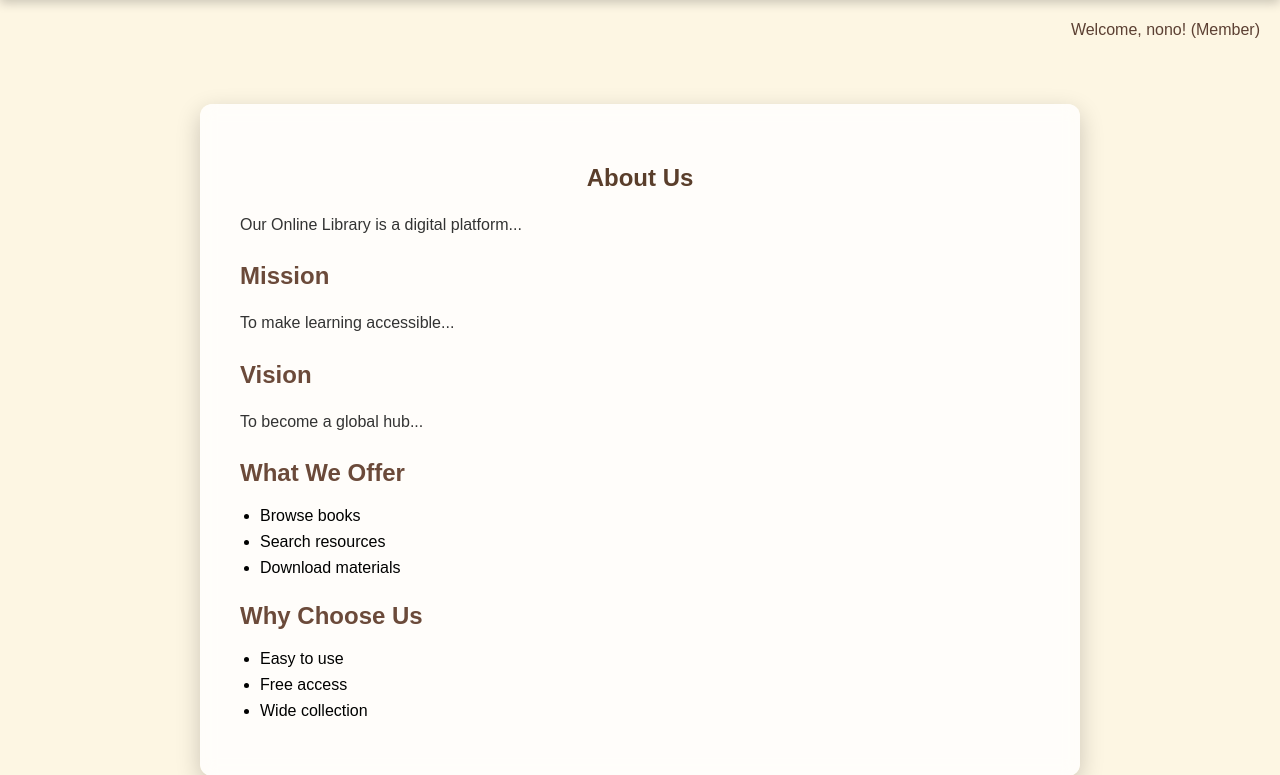
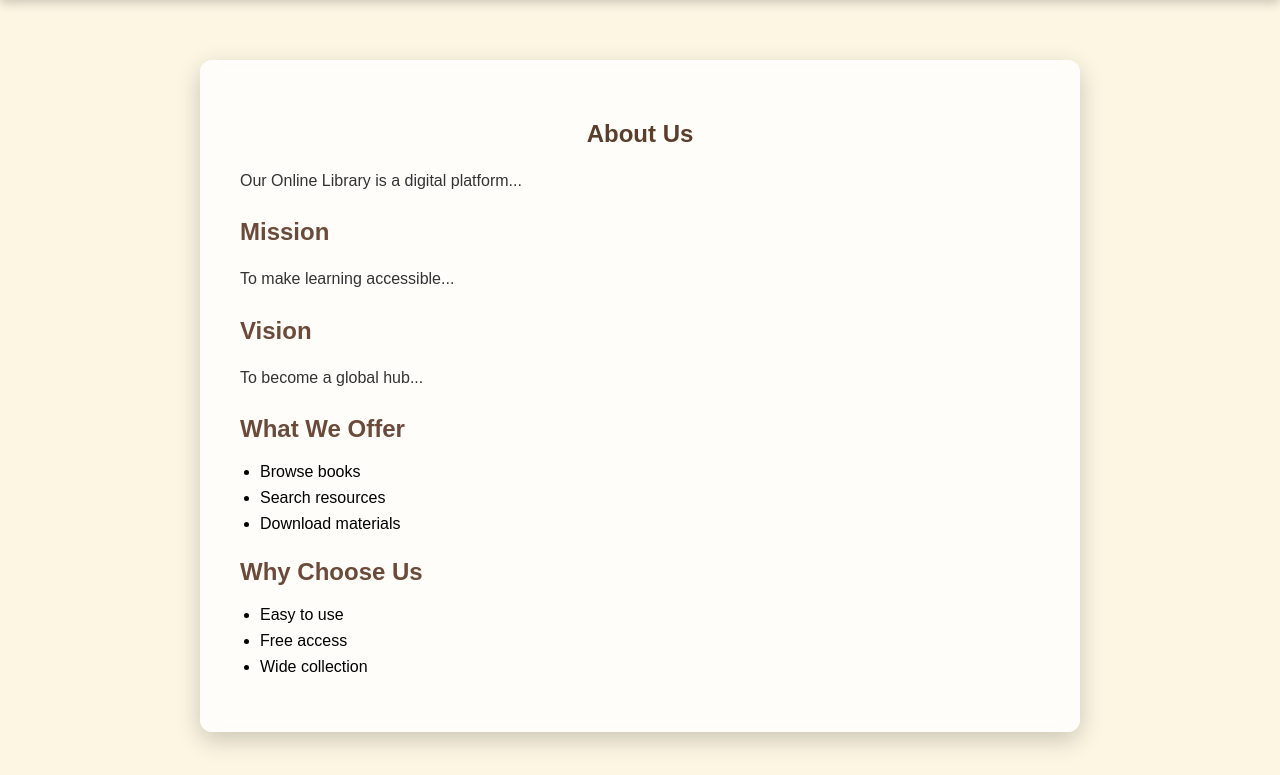
Before and after one commit to Nourhasann/online_library_website, a Django app: page /about/ in a window 1280 px wide. Shown: the part 98-873 px from the top of the page. Run offline with Django 5.2, Linux system fonts and the light colour scheme; a user stored in the database is signed in.

Commit message:
Update base.html

```diff
--- a/library/templates/library/base.html
+++ b/library/templates/library/base.html
@@ -38,12 +38,7 @@
         </ul>
     </nav>
 
-    {% if user.is_authenticated %}
-        <p style="text-align:right; padding: 5px 20px; color: #5c4033;">
-            Welcome, {{ user.username }}!
-            {% if user.role == 'admin' %}(Admin){% else %}(Member){% endif %}
-        </p>
-    {% endif %}
+
 
     {% block content %}
     {% endblock %}
```
